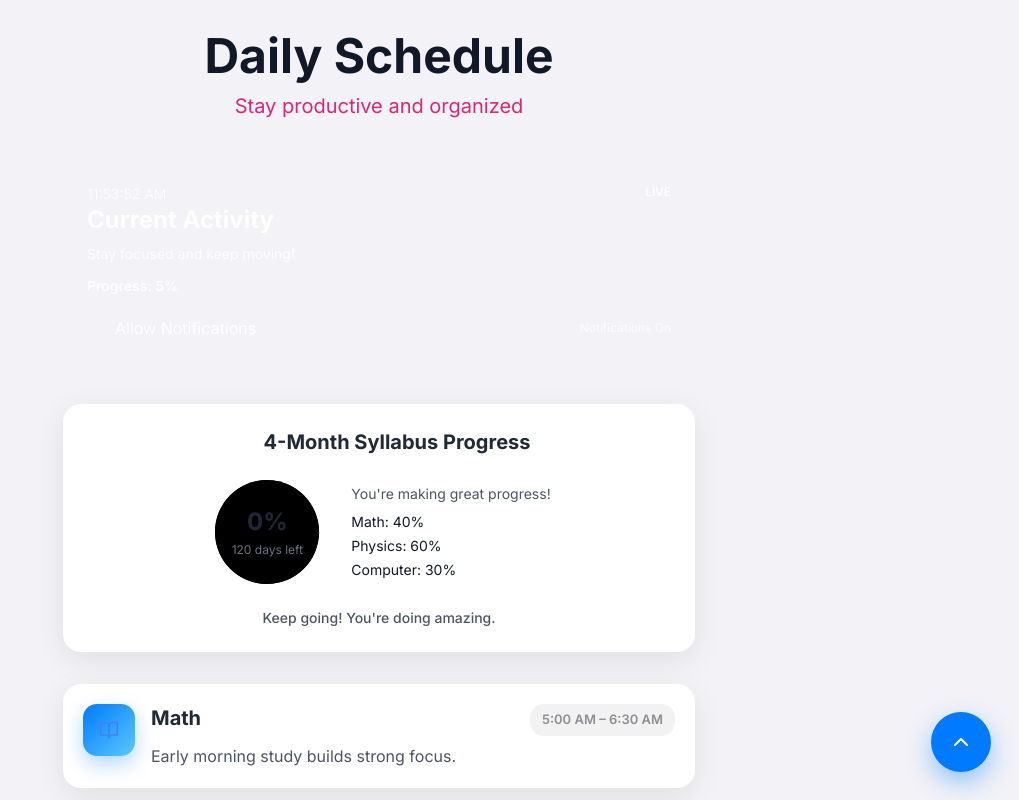
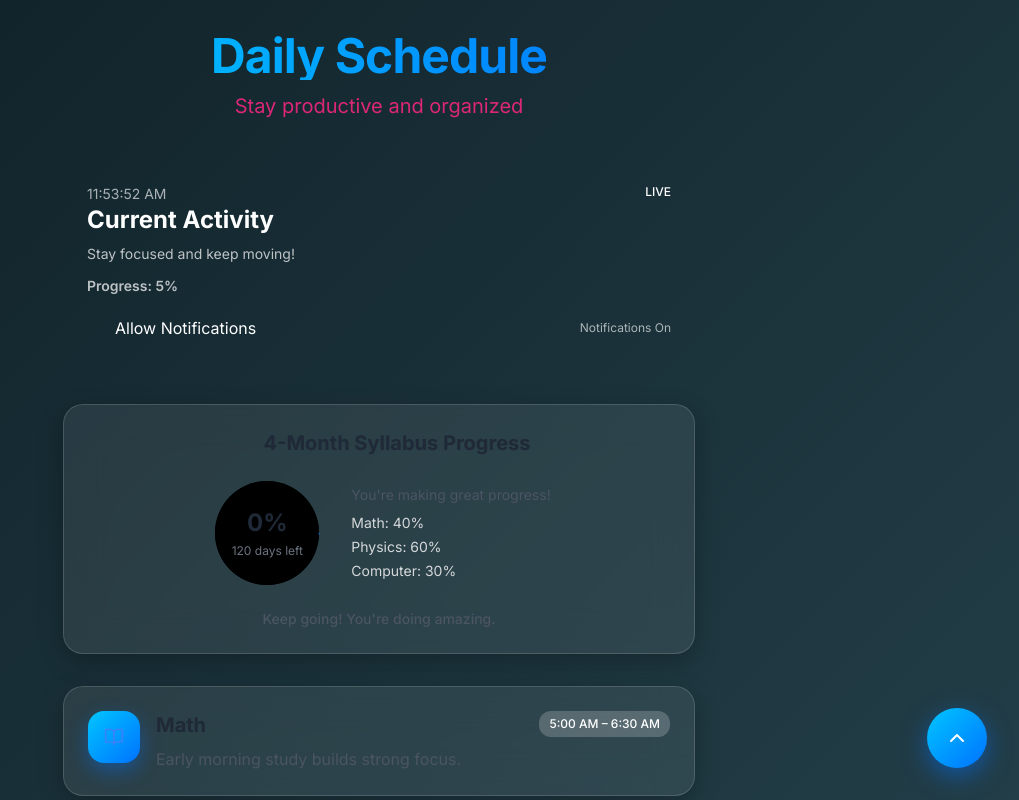
Before and after one commit to tech242242/dailytask, a React (Vite) app: page / in a window 1280 px wide. Shown: the top 800 px of the page, without its empty margins (261-1280 px from the left). Built offline with nearby package versions, Linux system fonts and the light colour scheme.

Commit message:
Update index.css

```diff
--- a/src/index.css
+++ b/src/index.css
@@ -4,130 +4,186 @@
 
 @import url('https://fonts.googleapis.com/css2?family=Inter:wght@300;400;500;600;700&display=swap');
 
-:root {
-  --ios-bg: #f2f2f7;
-  --ios-card: #ffffff;
-  --ios-primary: #007aff;
-  --ios-secondary: #8e8e93;
-  --ios-accent: #5ac8fa;
-  --ios-success: #34c759;
-  --ios-warning: #ff9500;
-  --ios-danger: #ff3b30;
+/* =====================
+   GLOBAL STYLING
+===================== */
+body {
+  font-family: 'Inter', -apple-system, BlinkMacSystemFont, sans-serif;
+  background: linear-gradient(135deg, #0f2027, #203a43, #2c5364);
+  color: #f8fafc;
+  min-height: 100vh;
+  overflow-x: hidden;
+  margin: 0;
+  padding: 0;
 }
 
-body {
-  font-family: 'Inter', -apple-system, BlinkMacSystemFont, sans-serif;
-  background-color: var(--ios-bg);
-  color: #1c1c1e;
-  -webkit-font-smoothing: antialiased;
-  overflow-x: hidden;
+/* =====================
+   HEADER STYLE
+===================== */
+header {
+  text-align: center;
+  margin-bottom: 2.5rem;
 }
 
-/* === Core Card Style === */
-.ios-card {
-  background-color: var(--ios-card);
-  border-radius: 18px;
-  box-shadow: 0 8px 30px rgba(0, 0, 0, 0.08);
-  transition: all 0.4s cubic-bezier(0.25, 0.46, 0.45, 0.94);
-  overflow: hidden;
+h1 {
+  font-size: 3rem;
+  font-weight: 700;
+  background: linear-gradient(90deg, #00c6ff, #0072ff);
+  -webkit-background-clip: text;
+  -webkit-text-fill-color: transparent;
+  letter-spacing: -0.02em;
 }
 
-/* === Current Task Highlight === */
-.current-task {
-  background-color: var(--ios-card);
-  box-shadow: 0 12px 40px rgba(0, 122, 255, 0.2);
-  border-left: 6px solid var(--ios-primary);
-  transform: translateY(-4px);
-  position: relative;
-  z-index: 10;
-}
-.current-task::before {
-  content: '';
-  position: absolute;
-  top: 0;
-  left: 0;
-  width: 100%;
-  height: 100%;
-  border-radius: 18px;
-  background: linear-gradient(135deg, rgba(0, 122, 255, 0.05), rgba(90, 200, 250, 0.05));
-  z-index: -1;
+p {
+  color: rgba(255, 255, 255, 0.8);
 }
 
-/* === Progress Bar === */
+/* =====================
+   IOS CARD (Main Container)
+===================== */
+.ios-card {
+  background: rgba(255, 255, 255, 0.08);
+  border: 1px solid rgba(255, 255, 255, 0.15);
+  border-radius: 20px;
+  backdrop-filter: blur(20px);
+  box-shadow: 0 8px 25px rgba(0, 0, 0, 0.25);
+  transition: all 0.3s ease;
+  padding: 1.5rem;
+}
+
+.ios-card:hover {
+  background: rgba(255, 255, 255, 0.12);
+  transform: translateY(-4px);
+}
+
+/* =====================
+   CURRENT TASK SECTION
+===================== */
+.current-task {
+  background: rgba(0, 122, 255, 0.12);
+  border-left: 6px solid #00c6ff;
+  border-radius: 20px;
+  box-shadow: 0 10px 30px rgba(0, 122, 255, 0.2);
+  padding: 1.5rem;
+  color: #ffffff;
+  margin-bottom: 1rem;
+}
+
+.current-task h2 {
+  color: #ffffff;
+}
+
+.current-task p {
+  color: rgba(255, 255, 255, 0.85);
+}
+
+/* =====================
+   PROGRESS BAR
+===================== */
 .progress-bar {
-  background-color: #e5e5ea;
-  border-radius: 4px;
+  background-color: rgba(255, 255, 255, 0.1);
+  border-radius: 6px;
   height: 8px;
   overflow: hidden;
+  margin-top: 0.5rem;
 }
+
 .progress-bar-inner {
   height: 100%;
-  border-radius: 4px;
-  background-color: var(--ios-primary);
-  transition: width 0.5s ease-in-out;
+  background: linear-gradient(90deg, #00c6ff, #0072ff);
+  border-radius: 6px;
+  width: 0%;
+  transition: width 0.4s ease-in-out;
 }
 
-/* === Icons === */
+/* =====================
+   ICON STYLE
+===================== */
 .task-icon {
   width: 52px;
   height: 52px;
-  border-radius: 14px;
+  border-radius: 16px;
   display: flex;
   align-items: center;
   justify-content: center;
+  background: linear-gradient(135deg, #00c6ff, #0072ff);
+  color: white;
   font-size: 22px;
-  background: linear-gradient(135deg, #007aff, #5ac8fa);
-  color: white;
-  box-shadow: 0 8px 20px rgba(0, 122, 255, 0.3);
+  box-shadow: 0 8px 20px rgba(0, 114, 255, 0.4);
+  flex-shrink: 0;
 }
 
-/* === Floating Button === */
+/* =====================
+   TIME BADGE
+===================== */
+.time-badge {
+  background: rgba(255, 255, 255, 0.2);
+  color: #ffffff;
+  font-size: 0.75rem;
+  padding: 4px 10px;
+  border-radius: 12px;
+  font-weight: 500;
+}
+
+/* =====================
+   FLOATING ACTION BUTTON
+===================== */
 .fab {
   position: fixed;
-  bottom: 28px;
-  right: 28px;
+  bottom: 2rem;
+  right: 2rem;
   width: 60px;
   height: 60px;
-  border-radius: 30px;
-  background-color: var(--ios-primary);
-  color: white;
+  border-radius: 50%;
+  border: none;
+  background: linear-gradient(135deg, #00c6ff, #0072ff);
+  color: #fff;
+  font-size: 1.8rem;
+  box-shadow: 0 8px 25px rgba(0, 114, 255, 0.5);
   display: flex;
   align-items: center;
   justify-content: center;
-  box-shadow: 0 10px 25px rgba(0, 122, 255, 0.4);
   cursor: pointer;
   transition: all 0.3s ease;
   z-index: 100;
 }
+
 .fab:hover {
   transform: scale(1.1);
+  box-shadow: 0 12px 30px rgba(0, 114, 255, 0.6);
 }
 
-/* === Time Badge === */
-.time-badge {
-  background-color: rgba(0, 0, 0, 0.05);
-  border-radius: 14px;
-  padding: 6px 12px;
-  font-size: 13px;
-  font-weight: 600;
-  color: var(--ios-secondary);
-}
-
-/* === Animations === */
+/* =====================
+   FADE-IN ANIMATION
+===================== */
 .fade-in {
   opacity: 0;
   animation: fadeIn 0.8s ease forwards;
 }
+
 @keyframes fadeIn {
-  from { opacity: 0; transform: translateY(20px); }
-  to { opacity: 1; transform: translateY(0); }
+  from {
+    opacity: 0;
+    transform: translateY(15px);
+  }
+  to {
+    opacity: 1;
+    transform: translateY(0);
+  }
 }
 
-.bounce-in {
-  animation: bounceIn 0.6s ease forwards;
+/* =====================
+   HEADER GRADIENT TITLE
+===================== */
+.header-gradient {
+  background: linear-gradient(90deg, #00c6ff, #0072ff);
+  -webkit-background-clip: text;
+  -webkit-text-fill-color: transparent;
 }
-@keyframes bounceIn {
-  0% { transform: scale(0.3); opacity: 0; }
-  50% { transform: scale(1.05); opacity: 1; }
-  100% { transform: scale(1); opacity: 1; }
+
+/* =====================
+   EXTRA POLISH
+===================== */
+.glow-border {
+  box-shadow: 0 0 15px rgba(0, 198, 255, 0.4);
 }
```
